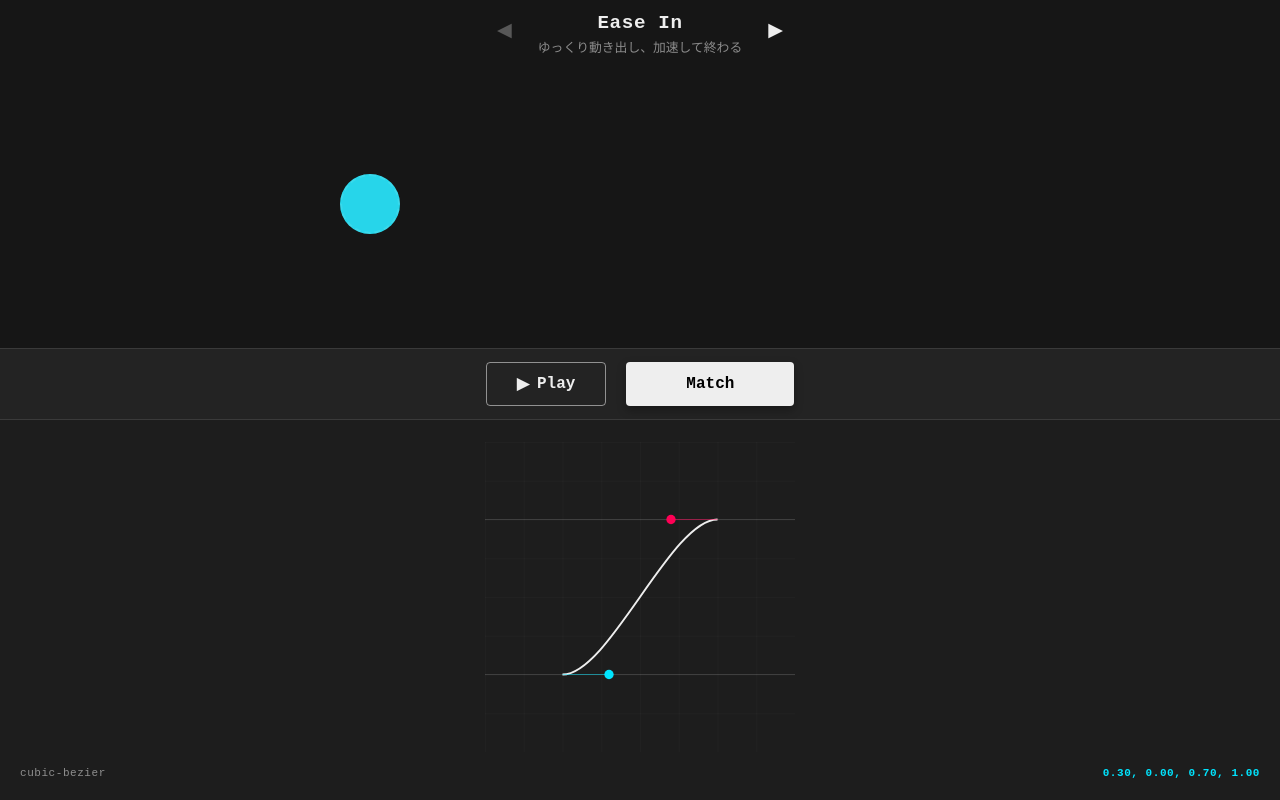
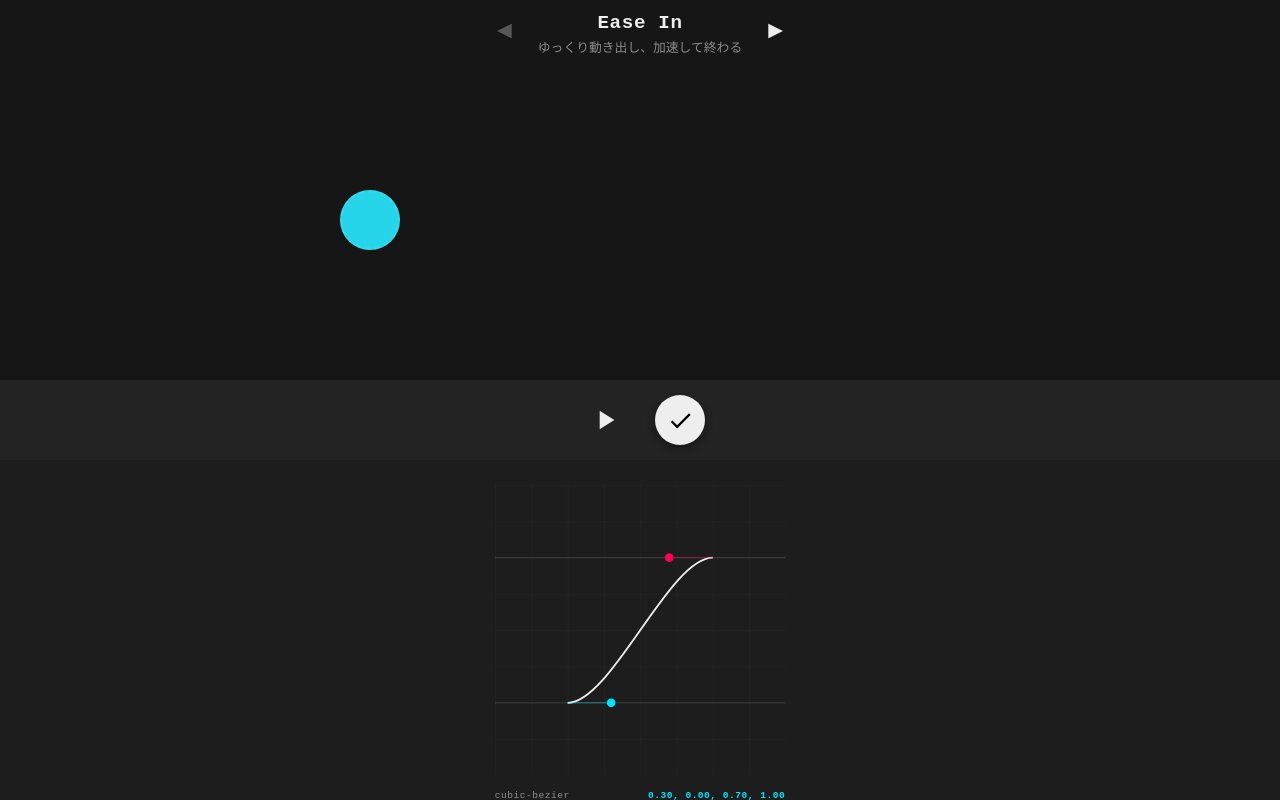
Before and after one commit to tsub-o8/EaseMatch, a Vue app: page / in a window 1280 px wide. Built offline with nearby package versions, Linux system fonts and the light colour scheme; the HTML template or start-up script is replaced by a standard one.

Commit message:
UIの修正

```diff
--- a/src/components/BezierEditor.vue
+++ b/src/components/BezierEditor.vue
@@ -112,6 +112,7 @@
 
 <template>
   <div class="editor-container">
+    <div class="graph-wrapper">
       <svg
         ref="svgRef"
         :viewBox="`0 0 ${size + padding * 2} ${size + padding * 2}`"
@@ -197,6 +198,7 @@
         <span class="val">{{ p1.x.toFixed(2) }}, {{ p1.y.toFixed(2) }}, {{ p2.x.toFixed(2) }}, {{ p2.y.toFixed(2) }}</span>
       </div>
     </div>
+  </div>
 </template>
 
 <style lang="scss" scoped>
@@ -209,10 +211,16 @@
 
     min-height: 0;
 
+    .graph-wrapper {
+      width: auto; height: calc(100% - 0.6rem);
+      max-width: 100%; max-height: calc(100% - 0.6rem);
+      margin: 1rem;
+      aspect-ratio: 1 / 1;
+      position: relative;
+    }
+
     .bezier-svg {
-      width: auto; height: auto;
-      max-width: 100%; max-height: calc(100% - 30px);
-      aspect-ratio: 1 / 1;
+      width: 100%; height: 100%;
       display: block;
       background: transparent;
       border: none;
@@ -278,13 +286,14 @@
     }
 
     .debug-info {
+      position: absolute;
+      top: 100%; left: 0;
+      width: 100%;
       margin-top: 15px;
-      font-size: 11px;
+      font-size: 0.6rem;
       letter-spacing: 0.05em;
       color: var(--c-guide);
-      display: flex;
-      justify-content: space-between;
-      width: 100%;
+      display: flex; justify-content: space-between;
 
       .val {
         color: var(--c-primary);
--- a/src/components/GameView.vue
+++ b/src/components/GameView.vue
@@ -233,25 +233,26 @@
       />
 
       <div class="score-bar">
-        <span class="score-label" v-if="score !== null">Your Score</span>
+        <span class="score-label" v-if="score !== null">Match Rate</span>
         <span class="score-val" v-if="score !== null">{{ displayScore }}<small>%</small></span>
       </div>
     </div>
 
 
     <div class="tool-bar">
-      <button class="tool-btn play-btn" @click="playUser" :disabled="isAnimating">
-        <span class="icon">▶︎</span>Play
+      <button class="tool-btn play-btn" @click="playUser" :disabled="isAnimating" title="Play">
+        <svg viewBox="0 0 24 24" class="play-svg">
+          <path d="M8 5v14l11-7z" />
+        </svg>
       </button>
+      <button class="tool-btn match-btn" :class="{ 'is-next': score !== null }" :disabled="isAnimating && score === null" @click="handleMainAction">
+        <svg v-if="score === null" viewBox="0 0 24 24" class="icon-svg">
+          <path d="M9 16.17L4.83 12l-1.42 1.41L9 19 21 7l-1.41-1.41z" />
+        </svg>
 
-      <button
-        class="tool-btn match-btn"
-        :class="{ 'is-next': score !== null }"
-        :disabled="isMatching && score === null"
-        @click="handleMainAction"
-      >
-        <span v-if="score === null">Match</span>
-        <span v-else>Next</span>
+        <svg v-else viewBox="0 0 24 24" class="icon-svg">
+          <path d="M4 12h12.17l-3.59 3.59L14 17l6-6-6-6-1.41 1.41L16.17 10H4v2z" />
+        </svg>
       </button>
     </div>
 
@@ -301,7 +302,7 @@
 }
 
 .preview-area {
-  flex: 4;
+  flex: 5;
   min-height: 0;
   background: var(--c-bg-app);
   position: relative;
@@ -327,17 +328,15 @@
 
 //　ツールバー
 .tool-bar {
-  height: 70px;
+  height: 80px;
   flex-shrink: 0;
   background: var(--c-bg-panel);
+  // border-bottom: 1px solid var(--c-guide);
   display: flex; align-items: center; justify-content: center; gap: 20px;
-  border-top: 1px solid var(--c-border);
-  border-bottom: 1px solid var(--c-border);
 }
 
 .tool-btn {
-  height: 44px;
-  border: none; border-radius: 4px;
+  border: none; border-radius: 50%;
   font-family: inherit; font-weight: bold; font-size: 1rem;
   cursor: pointer; transition: all 0.2s;
   display: flex; align-items: center; justify-content: center;
@@ -345,18 +344,30 @@
   &:disabled { opacity: 0.5; cursor: not-allowed; }
 }
 
+.play-svg {
+  width: 32px; height: 32px;
+  fill: currentColor;
+}
+
+.icon-svg {
+  width: 27px; height: 27px;
+  fill: currentColor;
+}
+
 /* Playボタン (控えめ) */
 .play-btn {
-  background: transparent; border: 1px solid var(--c-guide); color: var(--c-text);
-  padding: 0 30px;
+  width: 60px; height: 60px;
+  background: transparent; border: none; color: var(--c-text);
+  padding: 0;
   gap: 8px;
   &:hover:not(:disabled) { border-color: var(--c-text); background: rgba(255,255,255,0.05); }
 }
 
 /* Matchボタン (横長の長方形・目立つ) */
 .match-btn {
+  width: 50px; height: 50px;
   background: var(--c-text); color: #000;
-  padding: 0 60px; /* 横長にする */
+  padding: 0;
   box-shadow: 0 4px 10px rgba(0,0,0,0.3);
 
   &:hover:not(:disabled) {
@@ -378,7 +389,6 @@
   flex: 5;
   min-height: 0;
   padding: 10px;
-  min-height: 300px;
   background: var(--c-bg-canvas);
   display: flex; align-items: center; justify-content: center;
   position: relative;
```
Lines whose indentation alone changed are shown as unchanged.
